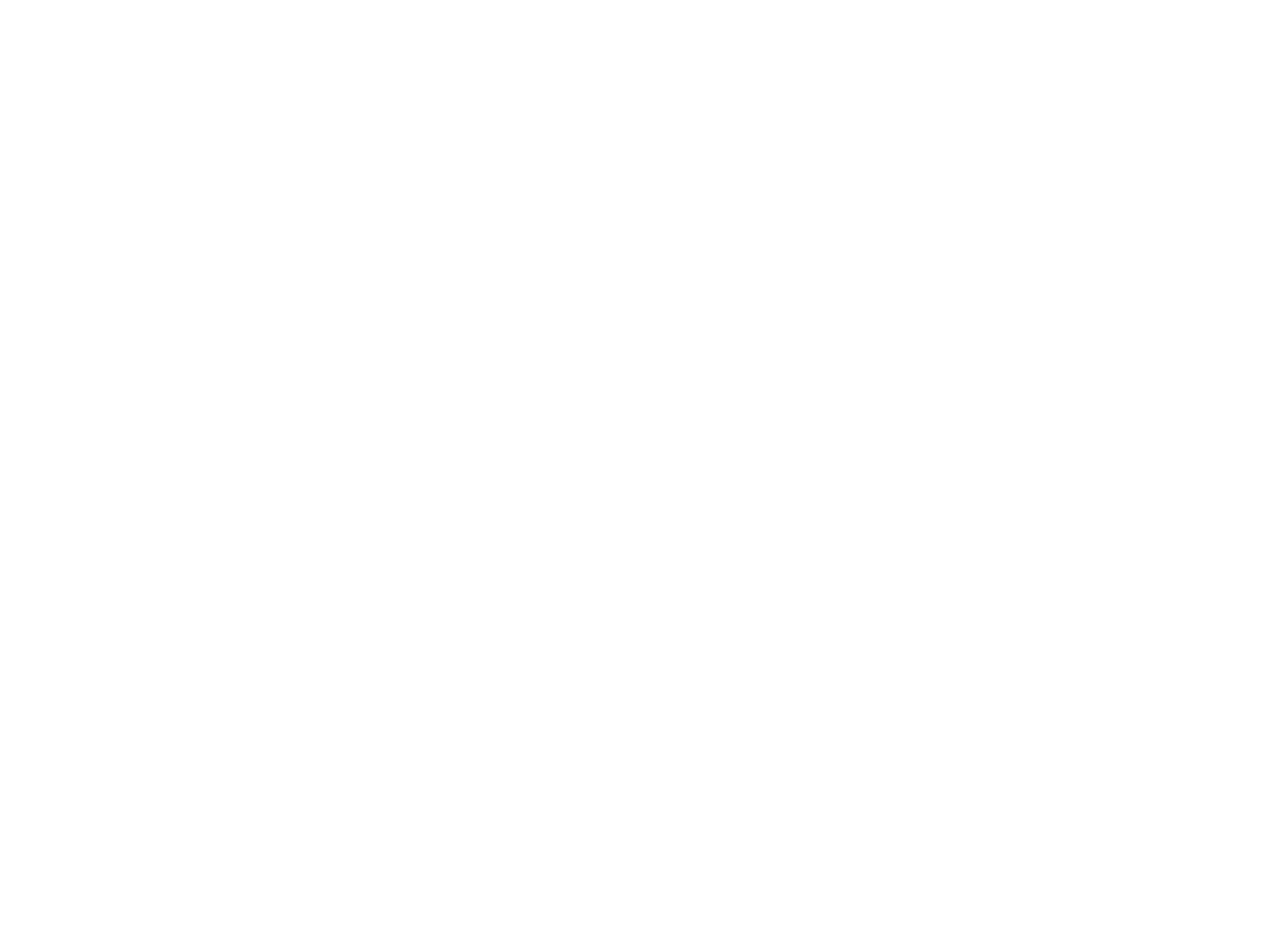
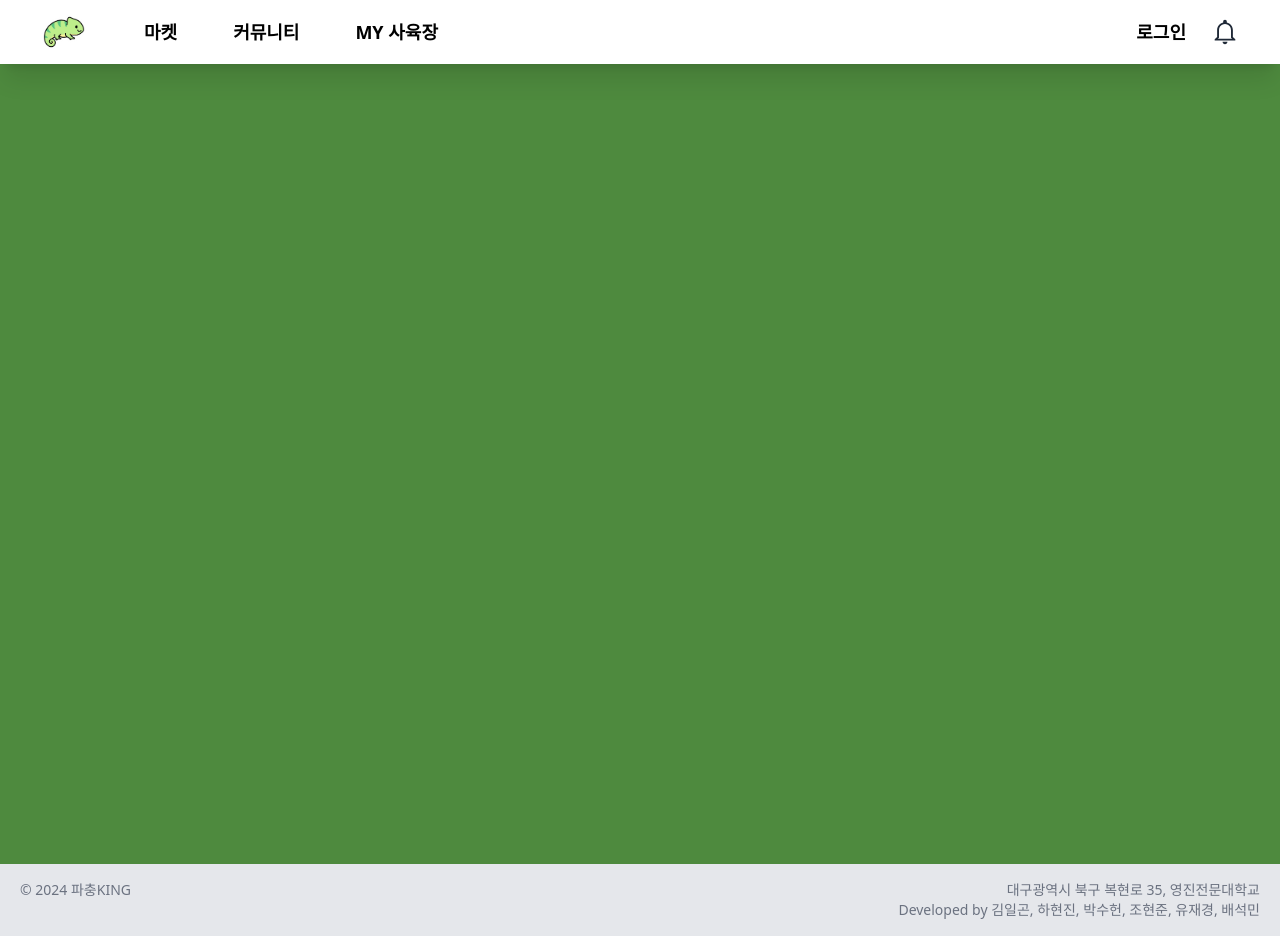
Before and after one commit to jk-milk/project_reptile-king_frontend, a React (Vite) app: page / in a window 1280 px wide. Before the commit the page ends 800 px from the top, so only its background shows below. Built offline with nearby package versions, Linux system fonts and the light colour scheme.

Commit message:
✨ feat : レイアウト及びルーティング設定

```diff
--- a/src/App.tsx
+++ b/src/App.tsx
@@ -1,10 +1,19 @@
 import { Route, Routes } from 'react-router-dom'
-import MainPage from './pages/MainPage'
+import Layout from './components/Layout/Layout'
+import Home from './Pages/Home'
+import Market from './Pages/Market'
+import Cage from './Pages/Cage'
+import Community from './Pages/Community'
 
 function App() {
   return (
     <Routes>
-      <Route path='/' element={<MainPage/>} />
+      <Route path='/home' element={<Home />} />
+      <Route path='/' element={<Layout />}>
+        <Route path='market' element={<Market/>}/>
+        <Route path='cage' element={<Cage/>}/>
+        <Route path='community' element={<Community/>}/>
+      </Route>
     </Routes>
   )
 }
--- /dev/null
+++ b/src/Pages/Cage.tsx
@@ -0,0 +1,9 @@
+function Cage() {
+  return (
+    <>
+      <h1>Cage</h1>
+    </>
+  )
+}
+
+export default Cage
--- /dev/null
+++ b/src/Pages/Community.tsx
@@ -0,0 +1,9 @@
+function Community() {
+  return (
+    <>
+      <h1>Community</h1>
+    </>
+  )
+}
+
+export default Community
--- /dev/null
+++ b/src/Pages/Market.tsx
@@ -0,0 +1,9 @@
+function Market() {
+  return (
+    <>
+      <h1>Market</h1>
+    </>
+  )
+}
+
+export default Market
--- /dev/null
+++ b/src/components/Layout/Body/Body.tsx
@@ -0,0 +1,10 @@
+import { Outlet } from "react-router-dom";
+
+function Body() {
+  return (<div className="bg-bgGreen h-screen mt-16">
+    <Outlet />
+  </div>
+  );
+}
+
+export default Body
--- /dev/null
+++ b/src/components/Layout/Footer/Footer.tsx
@@ -0,0 +1,21 @@
+function Footer() {
+  return (
+    <div className="bg-gray-200 text-gray-700 body-font bottom-0 left-0 w-full">
+      <div className="container mx-auto pt-4 px-5 flex flex-wrap flex-col sm:flex-row">
+        <p className="text-gray-500 text-sm text-center sm:text-left">
+          © {new Date().getFullYear()} 파충KING
+        </p>
+        <span className="sm:ml-auto sm:mt-0 mt-2 sm:w-auto w-full sm:text-left text-center text-gray-500 text-sm">
+          대구광역시 북구 복현로 35, 영진전문대학교
+        </span>
+      </div>
+      <div className="container mx-auto pb-4 px-5 flex flex-wrap flex-col sm:flex-row">
+        <span className="sm:ml-auto sm:mt-0 mt-2 sm:w-auto w-full sm:text-left text-center text-gray-500 text-sm">
+          Developed by 김일곤, 하현진, 박수헌, 조현준, 유재경, 배석민
+        </span>
+      </div>
+    </div>
+  );
+}
+
+export default Footer;
--- /dev/null
+++ b/src/components/Layout/Header/Navbar.tsx
@@ -0,0 +1,36 @@
+import { IoMdNotificationsOutline } from "react-icons/io";
+
+function Navbar() {
+  return (
+    <nav className="w-full z-30 bg-white shadow-xl fixed top-0">
+      <div className="w-full flex items-center justify-between px-6 py-2">
+        <div className="hidden md:flex md:items-center md:w-auto w-full order-3 md:order-1" id="menu">
+          <nav>
+            <ul className="md:flex items-center justify-between text-base text-black pt-4 md:pt-0">
+              <li>
+                <img
+                  src="/logo.png"
+                  alt="로고"
+                  className="mx-4 h-12"
+                />
+              </li>
+              <ul className="md:flex items-center justify-between px-4">
+                <li><a className="inline-block no-underline font-bold text-lg py-2 px-8 lg:-ml-2 hover:text-green-800 transition-colors duration-300 cursor-pointer">마켓</a></li>
+                <li><a className="inline-block no-underline font-bold text-lg py-2 px-8 lg:-ml-2 hover:text-green-800 transition-colors duration-300 cursor-pointer">커뮤니티</a></li>
+                <li><a className="inline-block no-underline font-bold text-lg py-2 px-8 lg:-ml-2 hover:text-green-800 transition-colors duration-300 cursor-pointer">MY 사육장</a></li>
+              </ul>
+            </ul>
+          </nav>
+        </div>
+        <div className="order-2 md:order-3 flex flex-wrap items-center justify-end mr-0 md:mr-4" id="nav-content">
+          <div className="auth flex items-center w-full md:w-full">
+            <div className="font-bold text-lg p-2 mr-4 hover:text-green-800 transition-colors duration-300 cursor-pointer">로그인</div>
+            <IoMdNotificationsOutline size="30" className="text-gray-800 hover:text-green-800 transition-colors duration-300 cursor-pointer" />
+          </div>
+        </div>
+      </div>
+    </nav>
+  );
+}
+
+export default Navbar;
--- /dev/null
+++ b/src/components/Layout/Layout.tsx
@@ -0,0 +1,15 @@
+import Navbar from './Header/Navbar'
+import Body from './Body/Body'
+import Footer from './Footer/Footer'
+
+const Layout = () => {
+  return (
+    <>
+      <Navbar />
+      <Body/>
+      <Footer />
+    </>
+  )
+}
+
+export default Layout
```
Also changed, not shown: src/pages/MainPage.tsx (deleted, +0 -10 lines).
